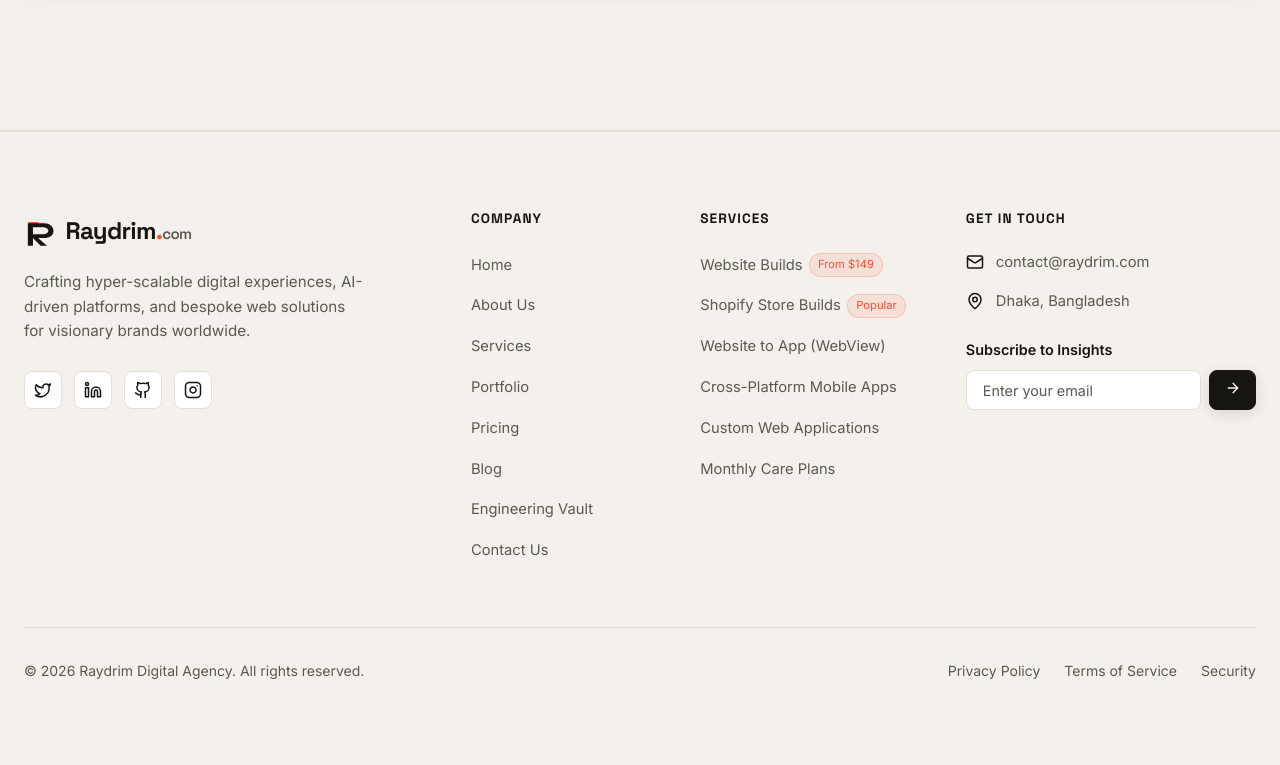
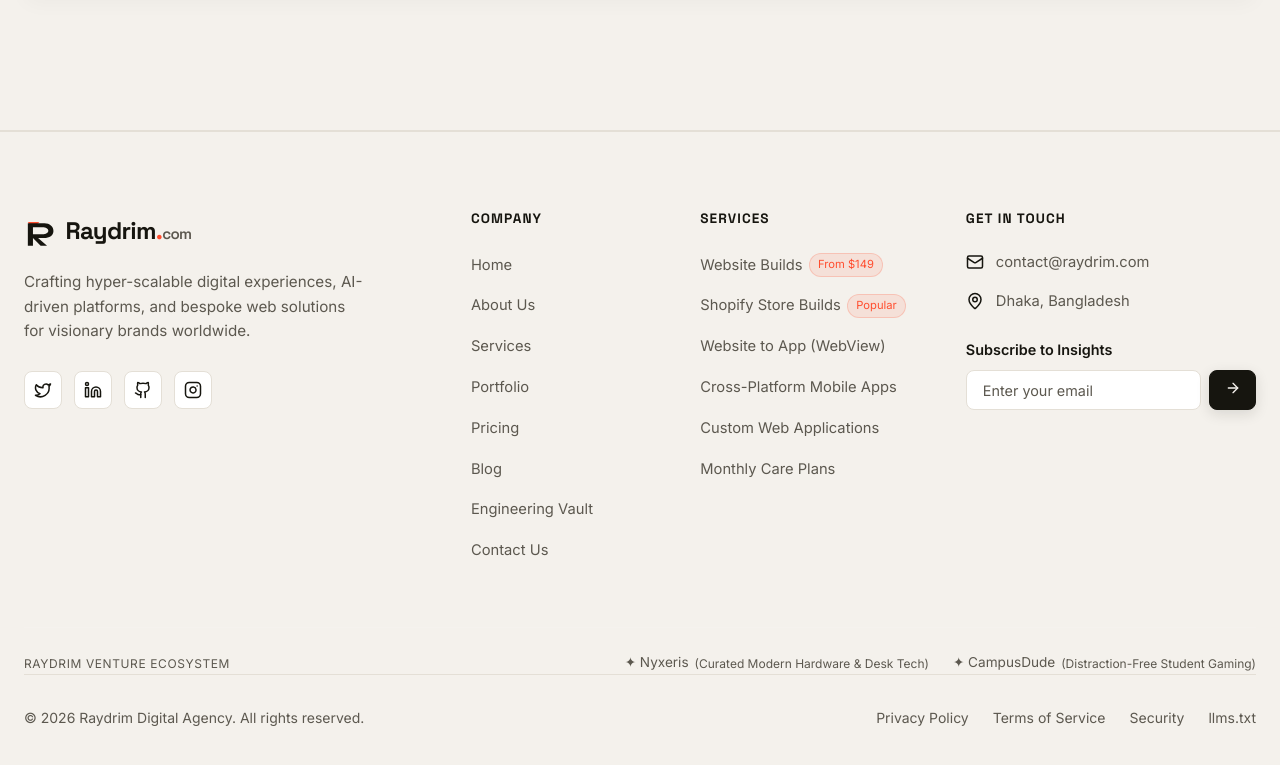
Before and after one commit to takiahmed24/raydrim, a Next.js app: page / in a window 1280 px wide. Shown: the part 6941-7706 px from the top of the page. Before the commit the page ends 7672 px from the top, so only its background shows below. Built offline with nearby package versions, Linux system fonts and the light colour scheme.

Commit message:
feat(seo): 19-point technical SEO suite, llms.txt, Schema.org sameAs, and brand ecosystem network

```diff
--- a/src/app/layout.tsx
+++ b/src/app/layout.tsx
@@ -109,6 +109,8 @@
     sameAs: [
       'https://x.com/takiahmed24',
       'https://github.com/takiahmed24',
+      'https://nyxeris.store',
+      'https://campusdude.site',
     ],
     contactPoint: {
       '@type': 'ContactPoint',
--- a/src/components/layout/Footer.tsx
+++ b/src/components/layout/Footer.tsx
@@ -149,6 +149,23 @@
           </div>
         </div>
 
+        {/* Brand Ecosystem & Network */}
+        <div style={{ borderTop: '1px solid rgba(255, 255, 255, 0.08)', marginTop: '2.5rem', paddingTop: '1.5rem', display: 'flex', flexWrap: 'wrap', justifyContent: 'space-between', alignItems: 'center', gap: '1rem' }}>
+          <div style={{ fontSize: '0.75rem', textTransform: 'uppercase', letterSpacing: '0.05em', color: 'var(--slate-400)' }}>
+            Raydrim Venture Ecosystem
+          </div>
+          <div style={{ display: 'flex', gap: '1.5rem', flexWrap: 'wrap' }}>
+            <a href="https://nyxeris.store" target="_blank" rel="noopener noreferrer" style={{ fontSize: '0.85rem', color: 'var(--slate-300)', textDecoration: 'none', display: 'flex', alignItems: 'center', gap: '6px' }}>
+              <span>✦ Nyxeris</span>
+              <span style={{ fontSize: '0.75rem', color: 'var(--slate-500)' }}>(Curated Modern Hardware & Desk Tech)</span>
+            </a>
+            <a href="https://campusdude.site" target="_blank" rel="noopener noreferrer" style={{ fontSize: '0.85rem', color: 'var(--slate-300)', textDecoration: 'none', display: 'flex', alignItems: 'center', gap: '6px' }}>
+              <span>✦ CampusDude</span>
+              <span style={{ fontSize: '0.75rem', color: 'var(--slate-500)' }}>(Distraction-Free Student Gaming)</span>
+            </a>
+          </div>
+        </div>
+
         {/* Bottom Bar */}
         <div className={styles.bottomBar}>
           <p>© {new Date().getFullYear()} Raydrim Digital Agency. All rights reserved.</p>
@@ -162,6 +179,9 @@
             <Link href="/security" className={styles.bottomLink}>
               Security
             </Link>
+            <a href="/llms.txt" target="_blank" className={styles.bottomLink}>
+              llms.txt
+            </a>
           </div>
         </div>
       </Container>
```
Also changed, not shown: public/llms-full.txt (added), public/llms.txt (added).
